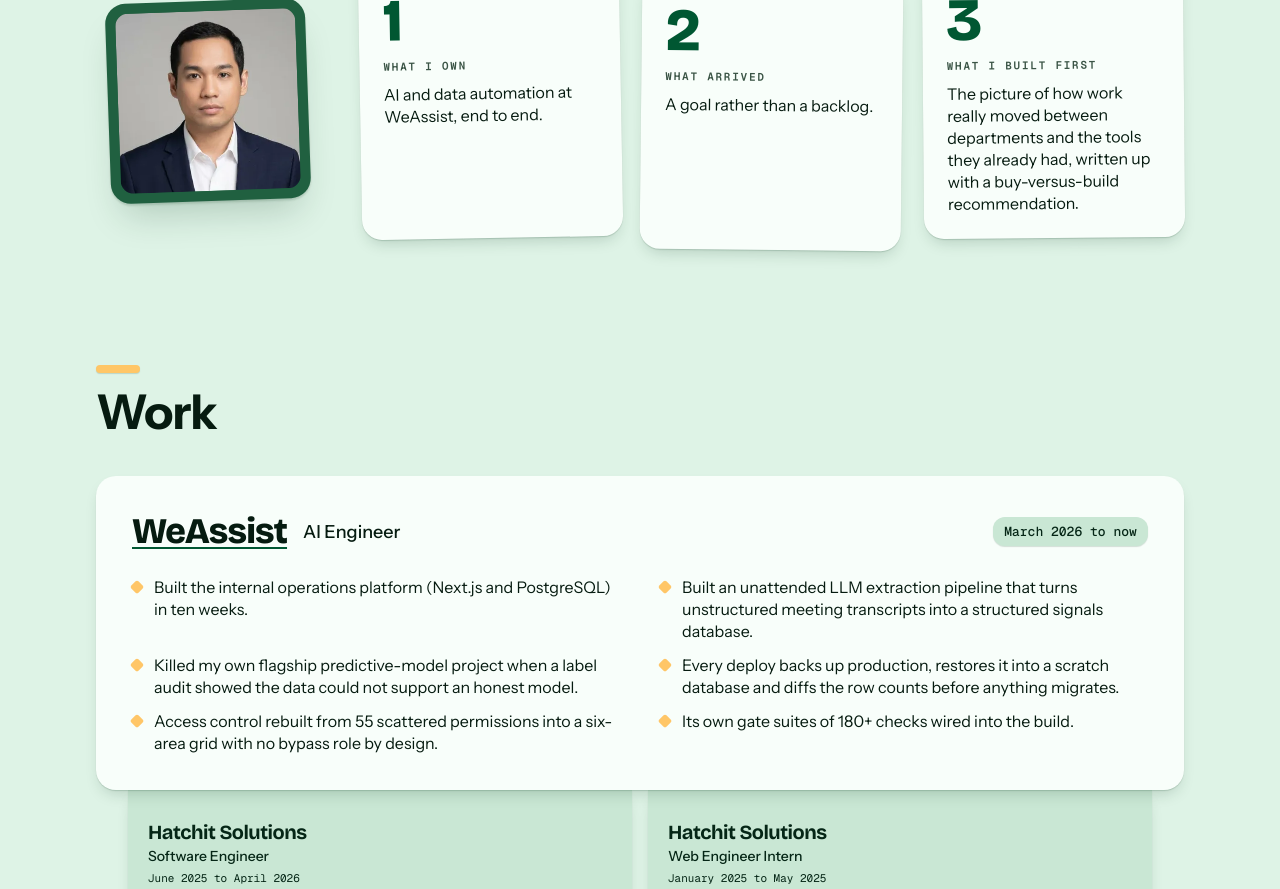
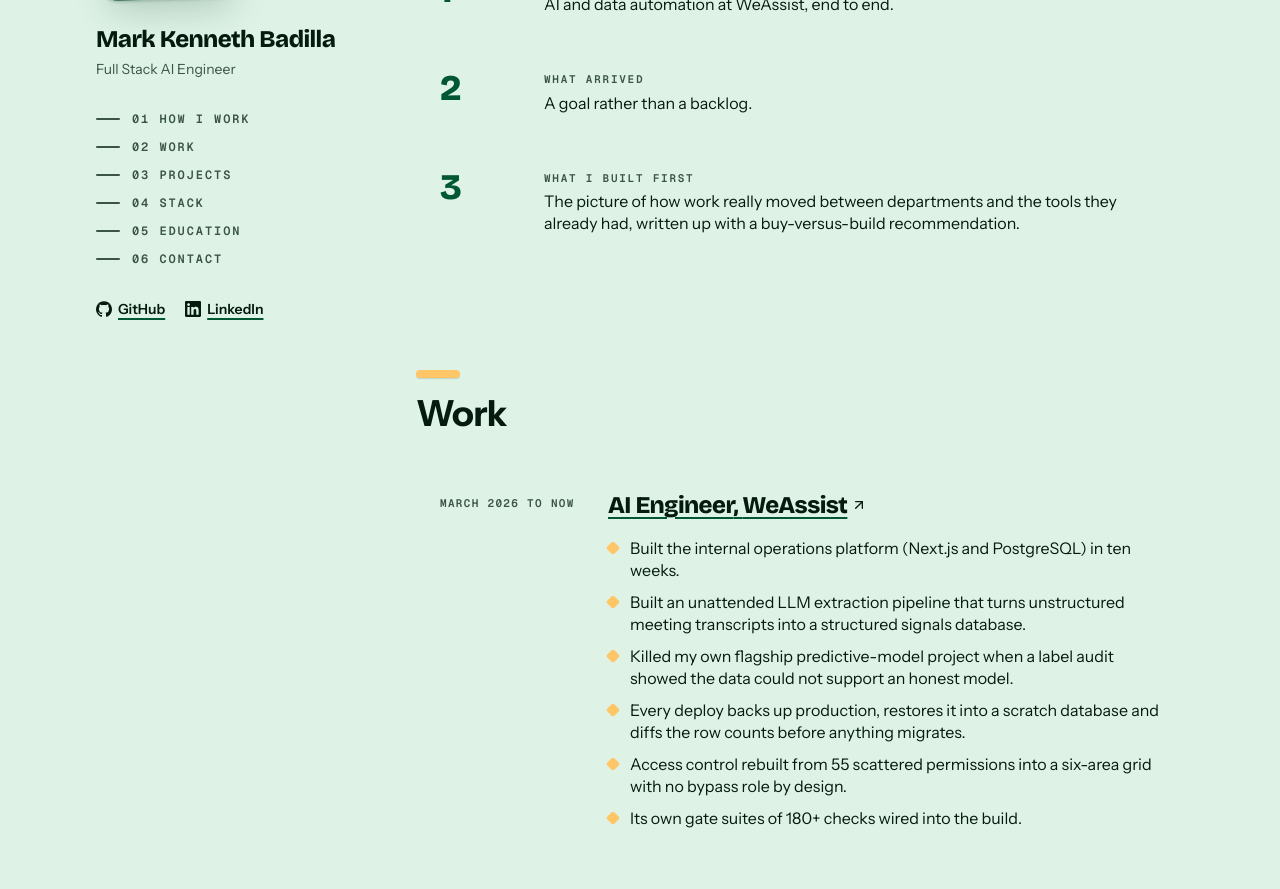
Before and after one commit to markkennethbadilla/mkb-site, a Next.js app: page / in a window 1280 px wide. Shown: the part 2940-3829 px from the top of the page. Built offline with nearby package versions, Linux system fonts and the light colour scheme.

Commit message:
Home: rail and list-row layout from the brittanychiang.com reference; Template and Reference lines in SPEC

```diff
--- a/src/app/(site)/page.tsx
+++ b/src/app/(site)/page.tsx
@@ -17,11 +17,23 @@ const PROOF = [
   { n: "55 to 6", label: "permissions rebuilt into six areas" },
 ];
 
+const NAV = [
+  ["about", "How I work"],
+  ["work", "Work"],
+  ["projects", "Projects"],
+  ["skills", "Stack"],
+  ["education", "Education"],
+  ["contact", "Contact"],
+] as const;
+
 const WEASSIST_PICK = [1, 8, 10, 7, 2, 3];
-const LEAN = ["sm:-rotate-1", "sm:translate-y-3 sm:rotate-[0.6deg]", "sm:-rotate-[0.5deg]"];
 const GEAR = "url(/art/gate-2.svg) center / 100% 100% no-repeat, radial-gradient(circle closest-side, black 66%, transparent 98%)";
 const WRAP = "mx-auto w-full max-w-6xl px-5 sm:px-8 2xl:max-w-7xl";
-const TITLE = "cut-title text-4xl sm:text-5xl 2xl:text-6xl";
+const TITLE = "cut-title text-3xl sm:text-4xl 2xl:text-5xl";
+// SPEC Art theme "Sources": a row stays flat until hover, then lifts as a lit sheet.
+const ROW = "grid gap-3 rounded-[1.25rem] p-5 transition-[background-color,box-shadow,translate] duration-300 ease-out hover:-translate-y-0.5 hover:bg-card hover:shadow-[var(--shadow-cut)] sm:gap-6 sm:p-6";
+const DATED = `${ROW} sm:grid-cols-[9rem_minmax(0,1fr)]`;
+const DATE = "font-mono text-[0.6875rem] font-semibold uppercase tracking-[0.12em] text-muted-foreground sm:pt-1.5";
 
 export default function Page() {
   const [weassist, ...earlier] = DATA.work;
@@ -55,38 +67,66 @@ export default function Page() {
         <GuideLazy />
       </section>
 
-      <section id="about" className={WRAP}>
-        <h2 className={TITLE}>How I work</h2>
-        <div className="mt-10 grid grid-cols-[minmax(0,1fr)] items-center gap-10 lg:grid-cols-[auto_minmax(0,1fr)]">
-          <div className="frame mx-auto w-44 max-w-[calc(100%-1.5rem)] -rotate-2 sm:w-56">
+      <div className={`${WRAP} grid gap-16 lg:grid-cols-[15rem_minmax(0,1fr)] lg:gap-20`}>
+        <aside className="lg:sticky lg:top-24 lg:self-start">
+          <div className="frame w-28 -rotate-2 sm:w-36">
             <Image src={DATA.avatarUrl} alt={DATA.name} width={320} height={320} className="aspect-square object-cover" />
           </div>
-          <ol className="grid min-w-0 gap-5 [overflow-wrap:anywhere] sm:grid-cols-3">
-            {DATA.summaryLede.map(([term, detail], i) => (
-              <li key={term} className={`sheet flex flex-col gap-2 p-6 ${LEAN[i % LEAN.length]}`}>
-                <span className="font-display text-6xl font-extrabold leading-none text-ink" aria-hidden>
-                  {i + 1}
-                </span>
-                <span className="font-mono text-[0.6875rem] font-semibold uppercase tracking-[0.16em] text-muted-foreground">{term}</span>
-                <span className="text-base leading-snug">{detail}</span>
+          <p className="mt-6 font-display text-2xl font-extrabold tracking-tight">{DATA.name}</p>
+          <p className="mt-1 text-sm text-muted-foreground">{ROLE}</p>
+          <nav aria-label="Sections" className="mt-8 hidden lg:block">
+            <ol className="grid gap-3">
+              {NAV.map(([id, label], i) => (
+                <li key={id}>
+                  <a
+                    href={`#${id}`}
+                    className="group flex items-center gap-3 font-mono text-xs font-semibold uppercase tracking-[0.16em] text-muted-foreground hover:text-foreground focus-visible:text-foreground"
+                  >
+                    <span aria-hidden className="h-0.5 w-6 rounded-full bg-current transition-[width] duration-300 ease-out group-hover:w-14 group-focus-visible:w-14" />
+                    {String(i + 1).padStart(2, "0")} {label}
+                  </a>
                 </li>
               ))}
             </ol>
+          </nav>
+          <div className="mt-8 flex gap-5 text-sm font-semibold">
+            <a href={DATA.contact.social.GitHub.url} target="_blank" rel="noopener noreferrer" className="ink-link inline-flex items-center gap-1.5">
+              <Icons.github className="size-4" /> GitHub
+            </a>
+            <a href={DATA.contact.social.LinkedIn.url} target="_blank" rel="noopener noreferrer" className="ink-link inline-flex items-center gap-1.5">
+              <Icons.linkedin className="size-4" /> LinkedIn
+            </a>
           </div>
+        </aside>
+
+        <div className="flex min-w-0 flex-col gap-24 sm:gap-28">
+          <section id="about" className="scroll-mt-24">
+            <h2 className={TITLE}>How I work</h2>
+            <ol className="mt-8 grid gap-2">
+              {DATA.summaryLede.map(([term, detail], i) => (
+                <li key={term} className={`${ROW} sm:grid-cols-[5rem_minmax(0,1fr)]`}>
+                  <span className="font-display text-4xl font-extrabold leading-none text-ink" aria-hidden>
+                    {i + 1}
+                  </span>
+                  <span className="grid gap-1">
+                    <span className="font-mono text-[0.6875rem] font-semibold uppercase tracking-[0.16em] text-muted-foreground">{term}</span>
+                    <span className="leading-snug">{detail}</span>
+                  </span>
+                </li>
+              ))}
+            </ol>
           </section>
 
-      <section id="work" className={WRAP}>
+          <section id="work" className="scroll-mt-24">
             <h2 className={TITLE}>Work</h2>
-        <div className="mt-10">
-          <article className="sheet relative z-10 p-6 sm:p-9">
-            <header className="flex flex-wrap items-center gap-x-4 gap-y-2">
-              <a href={weassist.href} target="_blank" rel="noopener noreferrer" className="ink-link font-display text-3xl font-extrabold tracking-tight sm:text-4xl">
-                {weassist.company}
+            <ol className="mt-8 grid gap-2">
+              <li className={DATED}>
+                <span className={DATE}>{weassist.start} to now</span>
+                <div className="min-w-0">
+                  <a href={weassist.href} target="_blank" rel="noopener noreferrer" className="ink-link inline-flex items-center gap-1 font-display text-2xl font-extrabold tracking-tight">
+                    {weassist.title}, {weassist.company} <ArrowUpRight className="size-4" aria-hidden />
                   </a>
-              <span className="text-lg font-medium">{weassist.title}</span>
-              <span className="tab font-mono sm:ml-auto">{weassist.start} to now</span>
-            </header>
-            <ul className="mt-6 grid gap-x-10 gap-y-3 leading-snug sm:grid-cols-2">
+                  <ul className="mt-4 grid gap-2.5 leading-snug">
                     {WEASSIST_PICK.map((i) => (
                       <li key={i} className="flex gap-3">
                         <span aria-hidden className="mt-1.5 size-2.5 shrink-0 rotate-45 rounded-[2px] bg-glow" />
@@ -94,63 +134,67 @@ export default function Page() {
                       </li>
                     ))}
                   </ul>
-          </article>
-          <ol className="mx-3 grid gap-4 sm:mx-8 sm:grid-cols-2">
+                </div>
+              </li>
               {earlier.map((job) => (
-              <li key={job.title} className="rounded-b-[1.25rem] bg-secondary p-5 pt-7 text-secondary-foreground shadow-[var(--shadow-cut)]">
-                <p className="font-display text-xl font-bold tracking-tight">{job.company}</p>
-                <p className="text-sm font-medium">{job.title}</p>
-                <p className="mt-1 font-mono text-[0.6875rem]">
+                <li key={job.title} className={DATED}>
+                  <span className={DATE}>
                     {job.start} to {job.end}
+                  </span>
+                  <div className="min-w-0">
+                    <p className="font-display text-xl font-bold tracking-tight">
+                      {job.title}, {job.company}
                     </p>
-                <p className="mt-2 text-sm leading-snug">{job.description[0]}</p>
+                    <p className="mt-2 text-sm leading-snug text-muted-foreground">{job.description[0]}</p>
+                  </div>
                 </li>
               ))}
             </ol>
-        </div>
           </section>
 
-      <section id="projects" className={WRAP}>
+          <section id="projects" className="scroll-mt-24">
             <h2 className={TITLE}>Things I built to be inspected</h2>
-        <div className="mt-10">
+            <div className="mt-8">
               <Gallery />
             </div>
           </section>
 
-      <section id="skills" className={WRAP}>
+          <section id="skills" className="scroll-mt-24">
             <h2 className={TITLE}>Stack</h2>
-        <div className="mt-10">
+            <div className="mt-8">
               <SkillGroups />
             </div>
           </section>
 
-      <section id="education" className={WRAP}>
+          <section id="education" className="scroll-mt-24">
             <h2 className={TITLE}>Education</h2>
-        <div className="mt-10 grid grid-cols-1 gap-6 lg:grid-cols-[minmax(0,5fr)_minmax(0,7fr)]">
+            <ol className="mt-8 grid gap-2">
               {DATA.education.map((e) => (
-            <a key={e.school} href={e.href} target="_blank" rel="noopener noreferrer" className="sheet sheet-lift flex items-start gap-4 p-6 sm:p-8">
-              {e.logoUrl ? <Image src={e.logoUrl} alt="" width={56} height={56} className="size-14 shrink-0 rounded-full bg-white object-contain p-1.5 shadow-[var(--shadow-cut)]" /> : null}
-              <span className="min-w-0 break-words">
-                <span className="block font-display text-2xl font-extrabold tracking-tight sm:text-3xl">{e.degree}</span>
-                <span className="mt-1 block text-muted-foreground">{e.school}</span>
-                <span className="tab mt-3 font-mono">
+                <li key={e.school} className={DATED}>
+                  <span className={DATE}>
                     {e.start} to {e.end}
                   </span>
+                  <a href={e.href} target="_blank" rel="noopener noreferrer" className="flex min-w-0 items-start gap-4">
+                    {e.logoUrl ? <Image src={e.logoUrl} alt="" width={48} height={48} className="size-12 shrink-0 rounded-full bg-white object-contain p-1.5 shadow-[var(--shadow-cut)]" /> : null}
+                    <span className="min-w-0 break-words">
+                      <span className="block font-display text-xl font-extrabold tracking-tight">{e.degree}</span>
+                      <span className="mt-1 block text-muted-foreground">{e.school}</span>
                     </span>
                   </a>
-          ))}
-          <ul className="slot grid content-center gap-3 p-5 sm:p-6">
-            {DATA.certifications.map((c) => (
-              <li key={c} className="sheet flex min-w-0 items-start gap-3 rounded-xl p-3.5 text-sm font-medium leading-snug [overflow-wrap:anywhere]">
-                <span aria-hidden className="mt-1 size-2.5 shrink-0 rotate-45 rounded-[2px] bg-glow" />
-                {c}
                 </li>
               ))}
-          </ul>
+              {DATA.certifications.map((c) => (
+                <li key={c} className={DATED}>
+                  <span className={DATE}>Certification</span>
+                  <span className="min-w-0 font-medium leading-snug [overflow-wrap:anywhere]">{c}</span>
+                </li>
+              ))}
+            </ol>
+          </section>
         </div>
-      </section>
+      </div>
 
-      <section id="contact" className={WRAP}>
+      <section id="contact" className={`${WRAP} scroll-mt-24`}>
         <div className="rounded-[2rem] bg-paper-1 px-4 pt-10 shadow-[var(--shadow-lift)] sm:px-10 sm:pt-14">
           <div
             className="mx-auto flex max-w-2xl flex-col items-center rounded-t-[12rem] px-5 pt-24 pb-12 text-center text-lit-ink shadow-[var(--shadow-slot)] sm:pt-28 sm:pb-16"
```
Also changed, not shown: 1 other file (tests, documents, lock files or other folders). Lines whose indentation alone changed are shown as unchanged.
